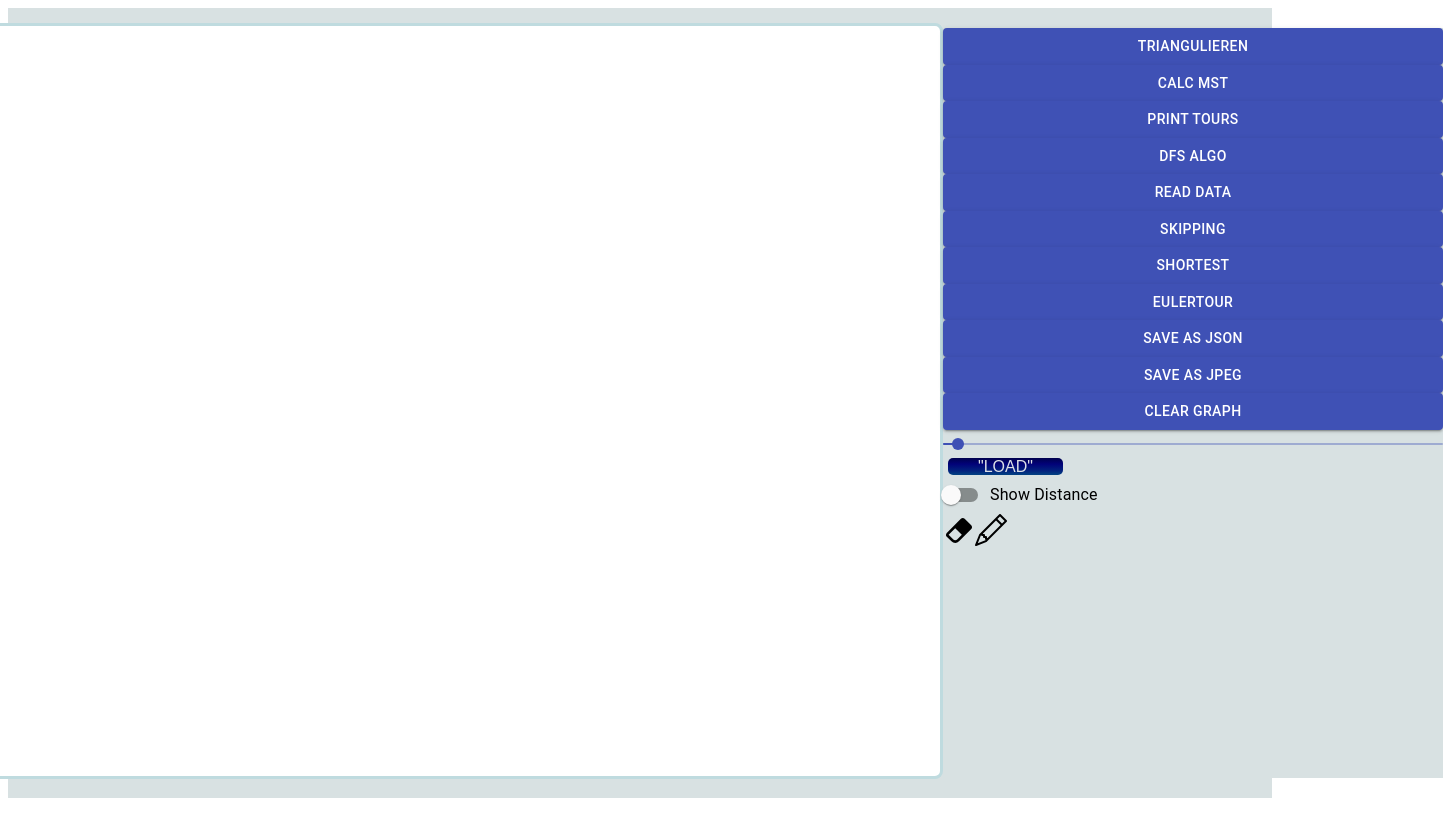
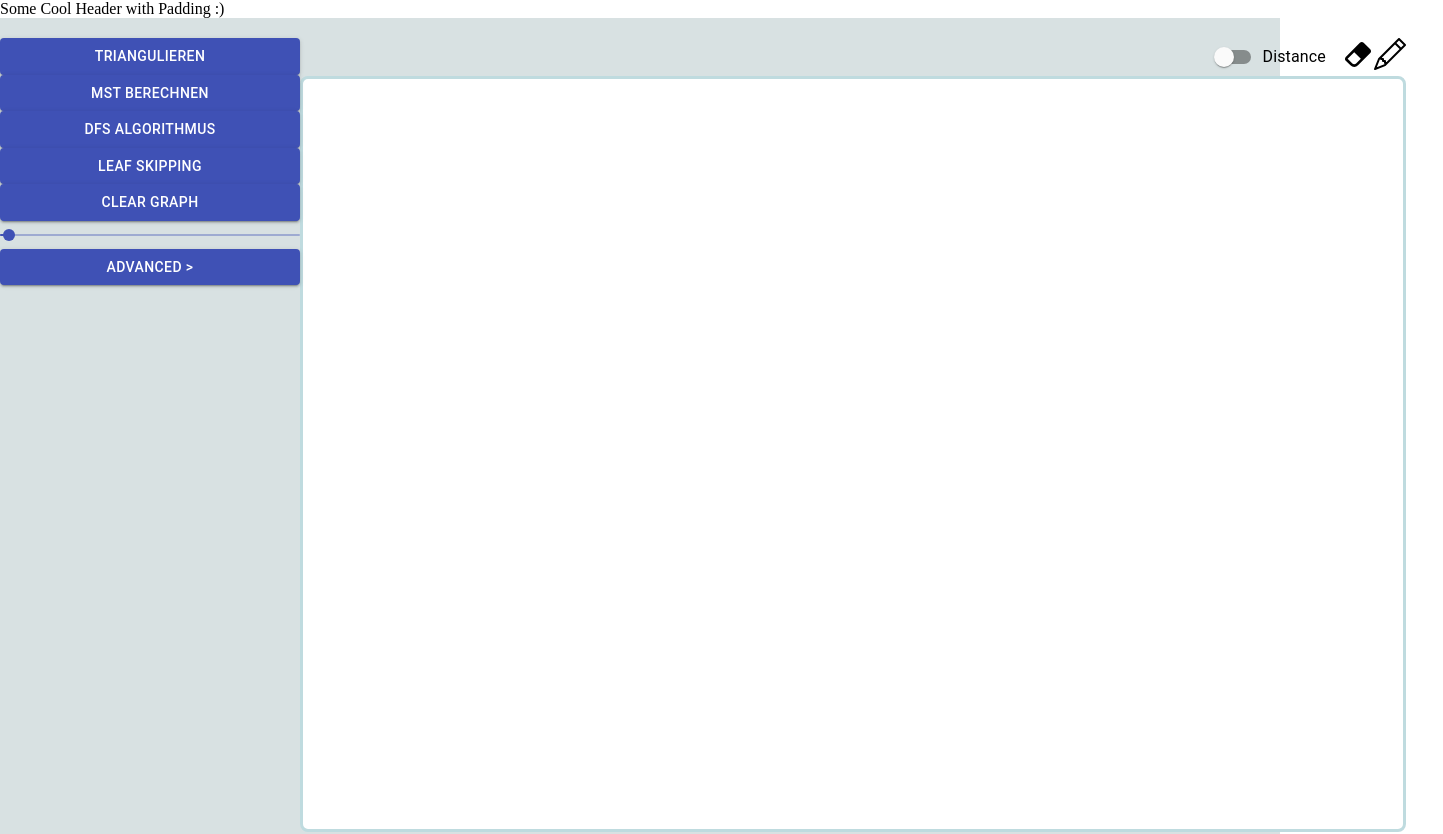
Before and after one commit to nagod/approx-tsp-web-app, a React (Create React App) app: page / in a window 1280 px wide. Shown: the top 834 px of the page, 1443 px wide, since content can reach past the window. Before the commit the page ends 806 px from the top, so only its background shows below. Built offline with nearby package versions, Linux system fonts and the light colour scheme.

Commit message:
UI Changes

```diff
--- a/src/ViewController/MainViewController.js
+++ b/src/ViewController/MainViewController.js
@@ -5,7 +5,7 @@
 
 import React, { Component } from "react";
 import Canvas from "../View/Canvas";
-import { Button, Slider, FormControlLabel, Switch } from '@material-ui/core';
+import { Button, Slider, FormControlLabel, Switch, Drawer } from '@material-ui/core';
 import MainPresenter from "../Presenter/MainPresenter";
 import Icons from "../View/Icons"
 import "./Stylesheets/MainViewController.css"
@@ -22,7 +22,8 @@ export default class MainViewController extends Component {
              *   default mode  "draw " (ADD NODE) === when pencil icon is clicked.
              *                "erase" (delte Node) == when erase icon is clicked.
              */
-            editMode: "draw"
+            editMode: "draw",
+            drawerOpen: false
 
         };
         // Bind this to function so that "this" refers to this object
@@ -45,6 +46,11 @@ export default class MainViewController extends Component {
         this.handleIconClicked = this.handleIconClicked.bind(this)
 
     }
+
+    toggleDrawer(event) {
+        let currentState = this.state.drawerOpen
+        this.setState({ drawerOpen: !currentState })
+    };
 
     setEditMode(dataFromIcons) {
         this.setState({ editMode: dataFromIcons })
@@ -143,15 +149,10 @@ export default class MainViewController extends Component {
 
     render() {
         return (
-
+            <div className="mainBody">
+                <div className="Header">Some Cool Header with Padding :)</div>
                 <div className="mainDiv">
-                <div className="canvasDiv">
-
-                    <Canvas viewController={this} id="canvasView" />
-
-                </div>
                     <div className="buttonDiv">
-
                         <Button
                             variant="contained"
                             color="primary"
@@ -159,48 +160,28 @@ export default class MainViewController extends Component {
                         <Button
                             variant="contained"
                             color="primary"
-                        onClick={() => this.handleMSTButtonClicked()}>Calc MST</Button>
+                            onClick={() => this.handleMSTButtonClicked()}>MST Berechnen</Button>
                         <Button
                             variant="contained"
                             color="primary"
-                        onClick={() => this.handleEdgesButtonClicked()}>Print Tours</Button>
+                            onClick={() => this.handleDFSButtonClicked()}>DFS Algorithmus</Button>
                         <Button
                             variant="contained"
                             color="primary"
-                        onClick={() => this.handleDFSButtonClicked()}>DFS ALgo</Button>
-                    <Button
-                        variant="contained"
-                        color="primary"
-                        onClick={() => this.handleReadDataButtonClicked()}>Read Data</Button>
-                    <Button
-                        variant="contained"
-                        color="primary"
-                        onClick={() => this.handleSkippingButtonClicked()}>Skipping</Button>
-                    <Button
-                        variant="contained"
-                        color="primary"
-                        onClick={() => this.handleShortestTourButtonClicked()}>Shortest</Button>
-                    <Button
-                        variant="contained"
-                        color="primary"
-                        onClick={() => this.handleInitialTourButtonClicked()}>EulerTour</Button>
-                    <Button
-                        variant="contained"
-                        color="primary"
-                        onClick={() => this.handleSaveGraphButtonClicked()}>Save as JSON</Button>
-                    <Button
-                        variant="contained"
-                        color="primary"
-                        onClick={() => this.handleSaveAsJPEGButtonClicked()}>Save as JPEG</Button>
+                            onClick={() => this.handleSkippingButtonClicked()}>Leaf Skipping</Button>
                         <Button
                             variant="contained"
                             color="primary"
                             onClick={() => this.handleClearGraphGButtonClicked()}>Clear Graph</Button>
                         <Slider defaultValue={50} min={20} max={1000} aria-labelledby="continuous-slider" onChange={(event, value) => this.handleSliderChanged(event, value)} />
-                    <div>
-                        <label htmlFor="file" className="File-label">"LOAD"</label>
-                        <input className="File-input" type="file" id="file" onChange={(e) => this.handleLoadSampleButtonClicked(e)}></input>
+
+                        <Button
+                            variant="contained"
+                            color="primary"
+                            onClick={() => this.toggleDrawer()}>Advanced {'>'}</Button>
                     </div>
+                    <div className="canvasDiv">
+                        <div className="canvasToolBar">
                             <FormControlLabel
                                 control={
                                     <Switch
@@ -210,11 +191,52 @@ export default class MainViewController extends Component {
                                         color="primary"
                                     />
                                 }
-                        label="Show Distance"
+                                label="Distance"
                             />
                             <Icons action={this.setEditMode} />
                         </div>
+                        <Canvas viewController={this} id="canvasView" />
+                    </div>
+                    <Drawer variant="persistent" anchor={"right"} open={this.state.drawerOpen}>
+                        <Button
+                            variant="contained"
+                            color="primary"
+                            onClick={() => this.handleReadDataButtonClicked()}>Load Example</Button>
+                        <Button
+                            variant="contained"
+                            color="primary"
+                            onClick={() => this.handleShortestTourButtonClicked()}>Highlight Shortest</Button>
+                        <Button
+                            variant="contained"
+                            color="primary"
+                            onClick={() => this.handleInitialTourButtonClicked()}>Highlight Initial</Button>
+                        <Button
+                            variant="contained"
+                            color="primary"
+                            onClick={() => this.handleEdgesButtonClicked()}>Kanten cleanen</Button>
+                        <Button
+                            variant="contained"
+                            color="primary"
+                            onClick={() => this.handleSaveGraphButtonClicked()}>Save as JSON</Button>
+                        <Button
+                            variant="contained"
+                            color="primary"
+                            onClick={() => this.handleSaveAsJPEGButtonClicked()}>Save as JPEG</Button>
+                        <div className="fileUploadDiv">
+                            <label htmlFor="file" className="File-label">Upload File</label>
+                            <input className="File-input" type="file" id="file" onChange={(e) => this.handleLoadSampleButtonClicked(e)}></input>
+                        </div>
+                        <Button
+                            variant="contained"
+                            color="primary"
+                            onClick={() => this.toggleDrawer()}>Close</Button>
+                    </Drawer>
                 </div >
+                <div className="footer">
+                    <hr></hr>
+                    Ich hab kein Bock mehr
+                </div>
+            </div>
         );
     }
 }
--- a/src/ViewController/Stylesheets/MainViewController.css
+++ b/src/ViewController/Stylesheets/MainViewController.css
@@ -1,22 +1,49 @@
+body {
+    padding: 0px;
+    margin: 0px;
+}
+
+.mainBody{
+    height: 100vh;
+    width: 100vw;
+    padding: 0px;
+    margin: 0px;
+    display: flex;
+    flex-direction: column;
+    justify-content: flex-start;
+
+}
+
 .mainDiv{
-
+    padding-top: 20px;
     display: flex;
     flex-direction: row;
     align-items: center;
-    justify-content: center;
-    height: 750px;
-    padding: 20px;
+    justify-content: space-between;
     margin: 0px;
     background-color:#d8e1e2;
+}
 
+.canvasToolBar {
+    display: flex;
+    flex-direction: row;
+}
+
+.canvasDiv{
+    display: flex;
+    flex-direction: column;
+    justify-content: flex-end;
+    align-items: flex-end;
 }
 
 .buttonDiv{
     position: relative;
     display: flex;
+    padding-right: auto;
     flex-direction: column;
+    align-self: flex-start;
     background-color:#d8e1e2;
-    min-width: 500px;
+    min-width: 300px;
     min-height: 100%;
 
 }
@@ -36,6 +63,7 @@
     cursor: pointer;
     box-shadow: 0px 3px 3px #2f2f2f;
 }
+
 .Files-container {
     display: flex;
     width:550px;
@@ -51,3 +79,7 @@
   }
   #eraser
 {cursor:pointer}
+
+.footer {
+    margin-top: auto;
+}
```
Lines whose indentation alone changed are shown as unchanged.
